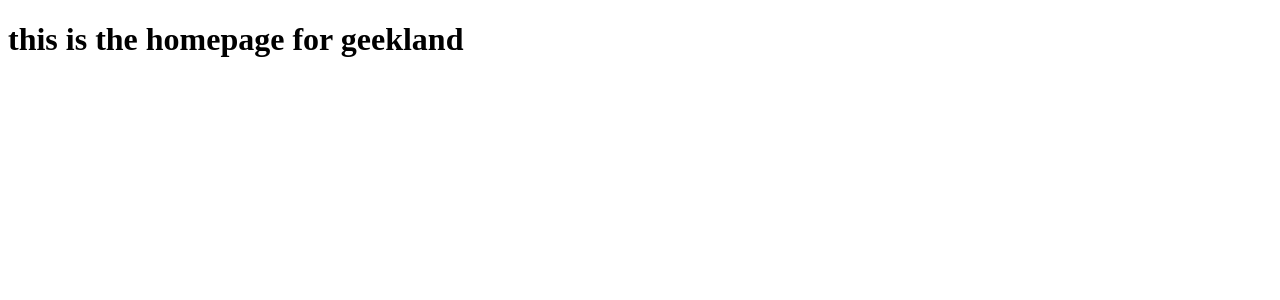
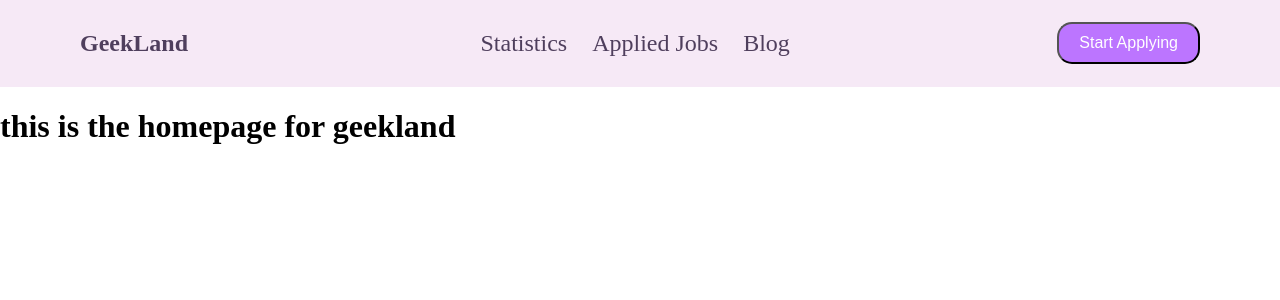
Before and after one commit to FurqanEmam/geekland, a React (Vite) app: page / in a window 1280 px wide. Shown: the top 300 px of the page. Built offline with nearby package versions, Linux system fonts and the light colour scheme.

Commit message:
header completed with responsiveness

```diff
--- a/package.json
+++ b/package.json
@@ -20,6 +20,9 @@
     "@types/react": "^18.0.28",
     "@types/react-dom": "^18.0.11",
     "@vitejs/plugin-react": "^3.1.0",
+    "autoprefixer": "^10.4.14",
+    "postcss": "^8.4.21",
+    "tailwindcss": "^3.3.1",
     "vite": "^4.2.0"
   }
 }
--- /dev/null
+++ b/src/components/Header/Header.css
@@ -0,0 +1,42 @@
+.header {
+    background-color: rgb(246, 233, 246);
+}
+.navbar{
+    max-width: 1120px;
+    display: flex;
+    justify-content: space-between;
+    align-items: center;
+    padding: 10px 50px;
+    margin: auto;
+}
+
+.title{
+    color: rgb(79, 63, 93);
+}
+.link a{
+    text-decoration: none;
+    margin-left: 25px;
+    font-size: 1.5em;
+    color: rgb(79, 63, 93);
+}
+.link a:hover{
+    text-decoration: underline;
+    color: black;
+}
+
+.btn{
+    padding: 10px 20px;
+    background-color: rgb(188, 117, 255);
+    color: white;
+    font-size: 1rem;
+    border-radius: 15px;
+}
+
+@media only screen and (max-width: 768px) {
+    .link {
+        display: none;
+    }
+    .btn{
+        display: none;
+    }
+}
--- /dev/null
+++ b/src/components/Header/Header.jsx
@@ -0,0 +1,24 @@
+import React from 'react';
+import './Header.css'
+
+const Header = () => {
+    return (
+        <div className='header'>
+            <nav className='navbar'>
+                <div className="title">
+                    <h1>GeekLand</h1>
+                </div>
+                <div className="link">
+                    <a href="/statistics">Statistics</a>
+                    <a href="/applied">Applied Jobs</a>
+                    <a href="/blog">Blog</a>
+                </div>
+                <div className='nav-btn'>
+                    <button className='btn'>Start Applying</button>
+                </div>
+            </nav>
+        </div>
+    );
+};
+
+export default Header;
--- a/src/components/Home/Home.jsx
+++ b/src/components/Home/Home.jsx
@@ -1,8 +1,10 @@
 import React from 'react';
+import Header from '../Header/Header';
 
 const Home = () => {
     return (
         <div>
+            <Header></Header>
             <h1>this is the homepage for geekland</h1>
         </div>
     );
--- a/src/index.css
+++ b/src/index.css
@@ -67,3 +67,8 @@ button:focus-visible {
     background-color: #f9f9f9;
   }
 } */
+body{
+  margin: 0;
+  padding: 0;
+  box-sizing: border-box;
+}
```
Also changed, not shown: src/components/Banner/Banner.jsx (added, +11 -0 lines), 1 other file (tests, documents, lock files or other folders).
